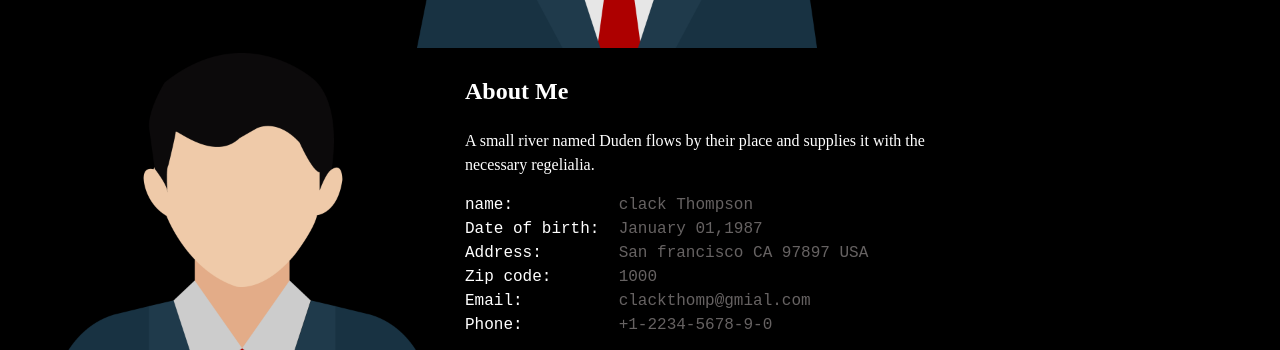
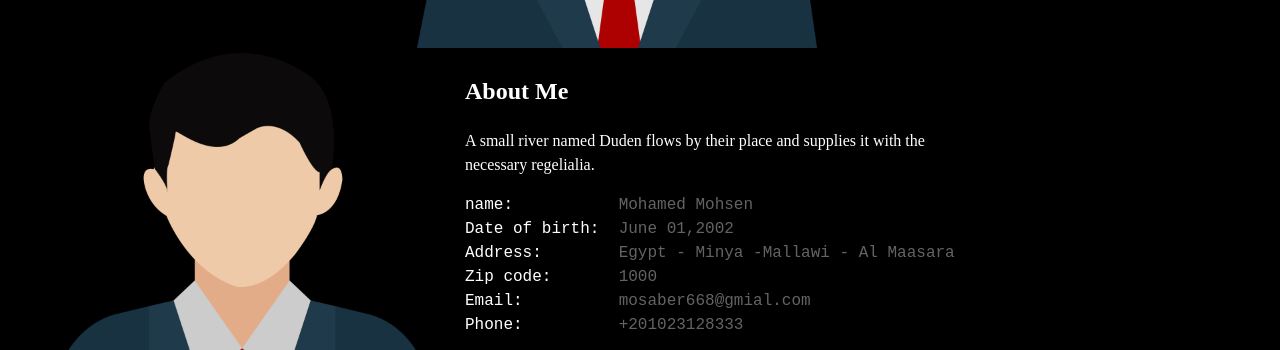
Before and after one commit to MohamedMohsen23/CV-Project, a plain HTML site: page index.html in a window 1280 px wide. Shown: the part 422-772 px from the top of the page. Drawn offline with nearby package versions, Linux system fonts and the light colour scheme; a script that the page names is missing.

Commit message:
Update index.html
..

```diff
--- a/index.html
+++ b/index.html
@@ -61,12 +61,12 @@
       <h2>About Me</h2>
 <p class="small">A small river named Duden flows by their place and supplies it with the <br> necessary regelialia.</p>
 <pre>
-name:           <span class="none">clack Thompson </span>
-Date of birth:  <span class="none">January 01,1987   </span>
-Address:        <span class="none">San francisco CA 97897 USA  </span>
+name:           <span class="none">Mohamed Mohsen </span>
+Date of birth:  <span class="none">June 01,2002   </span>
+Address:        <span class="none">Egypt - Minya -Mallawi - Al Maasara </span>
 Zip code:       <span class="none">1000 </span>
-Email:          <span class="none">clackthomp@gmial.com </span>
-Phone:          <span class="none">+1-2234-5678-9-0 </span>
+Email:          <span class="none">mosaber668@gmial.com </span>
+Phone:          <span class="none">+201023128333 </span>
 </pre>
 <p><span class="a120">120</span> Project complete</p>
 <input type="button" value="DOWNLOAD CV" class="download">
```
